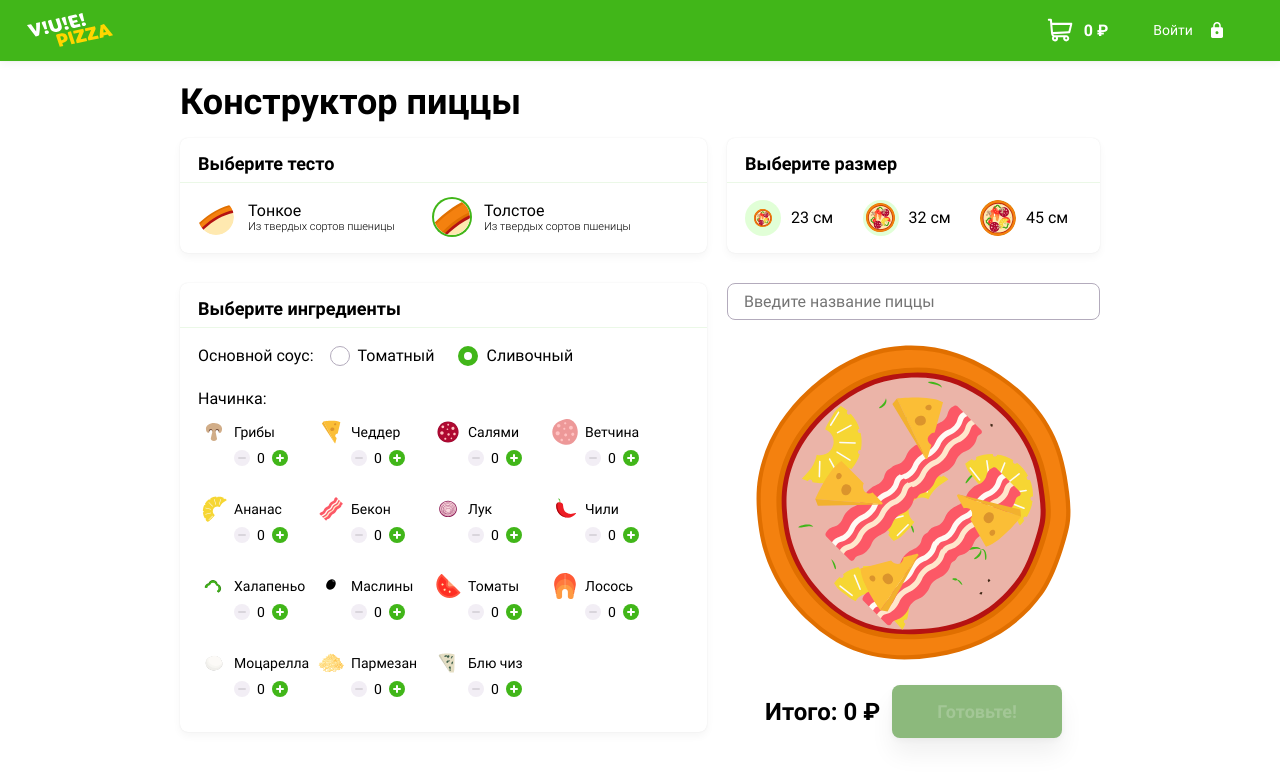
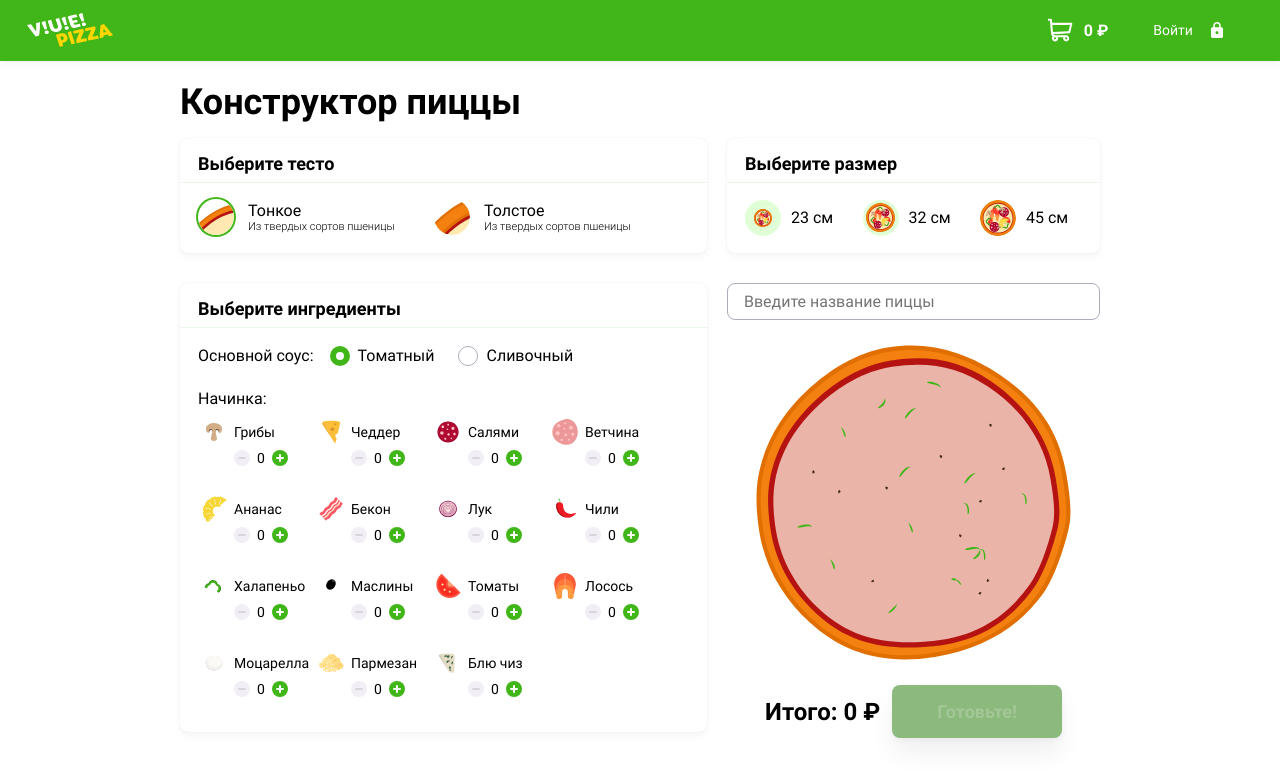
Before and after one commit to htmlacademy-vue/592167-pizza-1, a Vue app in the folder src/frontend/: page / in a window 1280 px wide. Shown: the top 782 px of the page. Built offline with nearby package versions, Linux system fonts and the light colour scheme.

Commit message:
Делает страницу конструктора пиццы интерактивной. Пока без возможности перетаскивать элементы.

```diff
--- /dev/null
+++ b/src/frontend/src/common/components/AppItemCounter.vue
@@ -0,0 +1,62 @@
+<template>
+  <div class="counter counter--orange ingredients__counter">
+    <button
+      type="button"
+      class="counter__button counter__button--minus"
+      @click="decrementValue"
+      :disabled="isDisabledButtonMinus"
+    >
+      <span class="visually-hidden">Меньше</span>
+    </button>
+    <input
+      type="text"
+      name="counter"
+      class="counter__input"
+      v-model="ingredientCount"
+    />
+    <button
+      type="button"
+      class="counter__button counter__button--plus"
+      @click="incrementValue"
+      :disabled="isDisabledButtonPlus"
+    >
+      <span class="visually-hidden">Больше</span>
+    </button>
+  </div>
+</template>
+
+<script>
+export default {
+  name: "AppItemCounter",
+  props: {
+    idx: Number,
+    ingredientCount: Number,
+  },
+  data() {
+    return {
+      count: 0,
+      isIngredients: false,
+    };
+  },
+  methods: {
+    incrementValue() {
+      this.$emit("onIncrementIngredientClick", this.idx);
+    },
+    decrementValue() {
+      this.$emit("onDecrementIngredientClick", this.idx);
+    },
+  },
+  computed: {
+    isDisabledButtonPlus() {
+      return this.ingredientCount >= 3;
+    },
+    isDisabledButtonMinus() {
+      return this.ingredientCount === 0;
+    },
+  },
+};
+</script>
+
+<!--<style scoped>-->
+
+<!--</style>-->
--- /dev/null
+++ b/src/frontend/src/common/constants.js
@@ -0,0 +1,2 @@
+export const MOVE = "move";
+export const DATA_TRANSFER_PAYLOAD = "payload";
--- a/src/frontend/src/modules/builder/components/BuilderContentPizza.vue
+++ b/src/frontend/src/modules/builder/components/BuilderContentPizza.vue
@@ -8,7 +8,11 @@
         placeholder="Введите название пиццы"
       />
     </label>
-    <builder-pizza-view></builder-pizza-view>
+    <builder-pizza-view
+      :doughSize="doughSize"
+      :sauceInfo="sauceInfo"
+      :ingredients="ingredients"
+    ></builder-pizza-view>
     <builder-price-counter></builder-price-counter>
   </div>
 </template>
@@ -19,6 +23,11 @@ import BuilderPriceCounter from "./BuilderPriceCounter";
 
 export default {
   name: "BuilderContentPizza",
+  props: {
+    doughSize: String,
+    sauceInfo: String,
+    ingredients: Array,
+  },
   components: {
     BuilderPizzaView,
     BuilderPriceCounter,
--- a/src/frontend/src/modules/builder/components/BuilderDoughSelector.vue
+++ b/src/frontend/src/modules/builder/components/BuilderDoughSelector.vue
@@ -9,13 +9,14 @@
           :class="' dough__input--' + getDoughThickness(item.name)"
           v-for="item in pizza.dough"
           :key="item.id"
+          @click="$emit('onDoughSizeClick', getDoughThickness(item.name))"
         >
           <input
             type="radio"
             name="dough"
             :value="getDoughThickness(item.name)"
+            v-model="doughSize"
             class="visually-hidden"
-            checked
           />
           <b>{{ item.name }}</b>
           <span>{{ item.description }}</span>
@@ -30,8 +31,13 @@ import pizza from "../../../static/pizza.json";
 
 export default {
   name: "BuilderDoughSelector",
+  props: {
+    doughSize: String,
+  },
   data() {
-    return { pizza };
+    return {
+      pizza,
+    };
   },
   methods: {
     getDoughThickness(doughName) {
--- a/src/frontend/src/modules/builder/components/BuilderPizzaView.vue
+++ b/src/frontend/src/modules/builder/components/BuilderPizzaView.vue
@@ -1,10 +1,13 @@
 <template>
   <div class="content__constructor">
-    <div class="pizza pizza--foundation--big-tomato">
+    <div class="pizza" :class="pizzaSize">
       <div class="pizza__wrapper">
-        <div class="pizza__filling pizza__filling--ananas"></div>
-        <div class="pizza__filling pizza__filling--bacon"></div>
-        <div class="pizza__filling pizza__filling--cheddar"></div>
+        <div
+          class="pizza__filling"
+          v-for="item of pizzaFilling"
+          :key="item.id"
+          :class="'pizza__filling--' + item.name + ingredientCount(item.count)"
+        ></div>
       </div>
     </div>
   </div>
@@ -13,6 +16,34 @@
 <script>
 export default {
   name: "BuilderPizzaView",
+  props: {
+    doughSize: String,
+    sauceInfo: String,
+    ingredients: Array,
+  },
+  methods: {
+    ingredientCount(count) {
+      switch (count) {
+        case 2:
+          return " pizza__filling--second";
+        case 3:
+          return " pizza__filling--third";
+        default:
+          return "";
+      }
+    },
+  },
+  computed: {
+    pizzaSize() {
+      if (this.doughSize === "light") {
+        return `pizza--foundation--small-${this.sauceInfo}`;
+      }
+      return `pizza--foundation--big-${this.sauceInfo}`;
+    },
+    pizzaFilling() {
+      return this.ingredients.filter((it) => it.count > 0);
+    },
+  },
 };
 </script>
 
--- a/src/frontend/src/views/Index.vue
+++ b/src/frontend/src/views/Index.vue
@@ -1,7 +1,15 @@
 <template>
   <div>
     <app-layout></app-layout>
-    <Main></Main>
+    <Main
+      @onDoughSizeClick="changeDoughSize"
+      @onSauceClick="changeSauce"
+      @onIncrementIngredientClick="changeIngredientCount"
+      @onDecrementIngredientClick="changeIngredientCount"
+      :doughSize="doughSize"
+      :sauceInfo="sauceInfo"
+      :ingredients="ingredients"
+    ></Main>
   </div>
 </template>
 
@@ -15,7 +23,146 @@ import AppLayout from "../layouts/AppLayout";
 export default {
   name: "Index",
   data() {
-    return { misc, user };
+    return {
+      misc,
+      user,
+      doughSize: "light",
+      sauceInfo: "tomato",
+      ingredients: [
+        {
+          id: 1,
+          name: "mushrooms",
+          rusName: "Грибы",
+          image: "/public/img/filling/mushrooms.svg",
+          price: 33,
+          count: 0,
+        },
+        {
+          id: 2,
+          name: "cheddar",
+          rusName: "Чеддер",
+          image: "/public/img/filling/cheddar.svg",
+          price: 42,
+          count: 0,
+        },
+        {
+          id: 3,
+          name: "salami",
+          rusName: "Салями",
+          image: "/public/img/filling/salami.svg",
+          price: 42,
+          count: 0,
+        },
+        {
+          id: 4,
+          name: "ham",
+          rusName: "Ветчина",
+          image: "/public/img/filling/ham.svg",
+          price: 42,
+          count: 0,
+        },
+        {
+          id: 5,
+          name: "ananas",
+          rusName: "Ананас",
+          image: "/public/img/filling/ananas.svg",
+          price: 25,
+          count: 0,
+        },
+        {
+          id: 6,
+          name: "bacon",
+          rusName: "Бекон",
+          image: "/public/img/filling/bacon.svg",
+          price: 42,
+          count: 0,
+        },
+        {
+          id: 7,
+          name: "onion",
+          rusName: "Лук",
+          image: "/public/img/filling/onion.svg",
+          price: 21,
+          count: 0,
+        },
+        {
+          id: 8,
+          name: "chile",
+          rusName: "Чили",
+          image: "/public/img/filling/chile.svg",
+          price: 21,
+          count: 0,
+        },
+        {
+          id: 9,
+          name: "jalapeno",
+          rusName: "Халапеньо",
+          image: "/public/img/filling/jalapeno.svg",
+          price: 25,
+          count: 0,
+        },
+        {
+          id: 10,
+          name: "olives",
+          rusName: "Маслины",
+          image: "/public/img/filling/olives.svg",
+          price: 25,
+          count: 0,
+        },
+        {
+          id: 11,
+          name: "tomatoes",
+          rusName: "Томаты",
+          image: "/public/img/filling/tomatoes.svg",
+          price: 35,
+          count: 0,
+        },
+        {
+          id: 12,
+          name: "salmon",
+          rusName: "Лосось",
+          image: "/public/img/filling/salmon.svg",
+          price: 50,
+          count: 0,
+        },
+        {
+          id: 13,
+          name: "mozzarella",
+          rusName: "Моцарелла",
+          image: "/public/img/filling/mozzarella.svg",
+          price: 35,
+          count: 0,
+        },
+        {
+          id: 14,
+          name: "parmesan",
+          rusName: "Пармезан",
+          image: "/public/img/filling/parmesan.svg",
+          price: 35,
+          count: 0,
+        },
+        {
+          id: 15,
+          name: "blue_cheese",
+          rusName: "Блю чиз",
+          imag: "/public/img/filling/blue_cheese.svg",
+          price: 50,
+          count: 0,
+        },
+      ],
+    };
+  },
+  methods: {
+    changeDoughSize(data) {
+      this.doughSize = data;
+    },
+    changeSauce(data) {
+      this.sauceInfo = data;
+    },
+    changeIngredientCount(direction, idx) {
+      const ingredient = this.ingredients.find((it) => it.id === idx + 1);
+      direction === "increment" ? ingredient.count++ : ingredient.count--;
+    },
   },
   components: {
     AppLayout,
--- a/src/frontend/src/views/Main.vue
+++ b/src/frontend/src/views/Main.vue
@@ -3,10 +3,24 @@
     <form action="#" method="post">
       <div class="content__wrapper">
         <h1 class="title title--big">Конструктор пиццы</h1>
-        <builder-dough-selector></builder-dough-selector>
+        <builder-dough-selector
+          @onDoughSizeClick="onDoughSizeClick"
+          :doughSize="doughSize"
+        ></builder-dough-selector>
         <builder-size-selector></builder-size-selector>
-        <builder-ingredients-selector></builder-ingredients-selector>
-        <builder-content-pizza></builder-content-pizza>
+        <builder-ingredients-selector
+          @onSauceClick="onSauceClick"
+          @onIncrementIngredientClick="onIncrementIngredientClick"
+          @onDecrementIngredientClick="onDecrementIngredientClick"
+          :sauceInfo="sauceInfo"
+          :doughSize="doughSize"
+          :ingredients="ingredients"
+        ></builder-ingredients-selector>
+        <builder-content-pizza
+          :doughSize="doughSize"
+          :sauceInfo="sauceInfo"
+          :ingredients="ingredients"
+        ></builder-content-pizza>
       </div>
     </form>
   </main>
@@ -21,8 +35,27 @@ import BuilderContentPizza from "../modules/builder/components/BuilderContentPiz
 
 export default {
   name: "Main",
+  props: {
+    doughSize: String,
+    sauceInfo: String,
+    ingredients: Array,
+  },
   data() {
     return { pizza };
+  },
+  methods: {
+    onDoughSizeClick(data) {
+      this.$emit("onDoughSizeClick", data);
+    },
+    onSauceClick(data) {
+      this.$emit("onSauceClick", data);
+    },
+    onIncrementIngredientClick(idx) {
+      this.$emit("onIncrementIngredientClick", "increment", idx);
+    },
+    onDecrementIngredientClick(idx) {
+      this.$emit("onDecrementIngredientClick", "decrement", idx);
+    },
   },
   components: {
     BuilderDoughSelector,
```
Also changed, not shown: src/frontend/src/common/components/AppDrag.vue (added, +38 -0 lines), src/frontend/src/common/components/AppDrop.vue (added, +28 -0 lines), src/frontend/src/modules/builder/components/BuilderIngredientsSelector.vue (+25 -25 lines).
